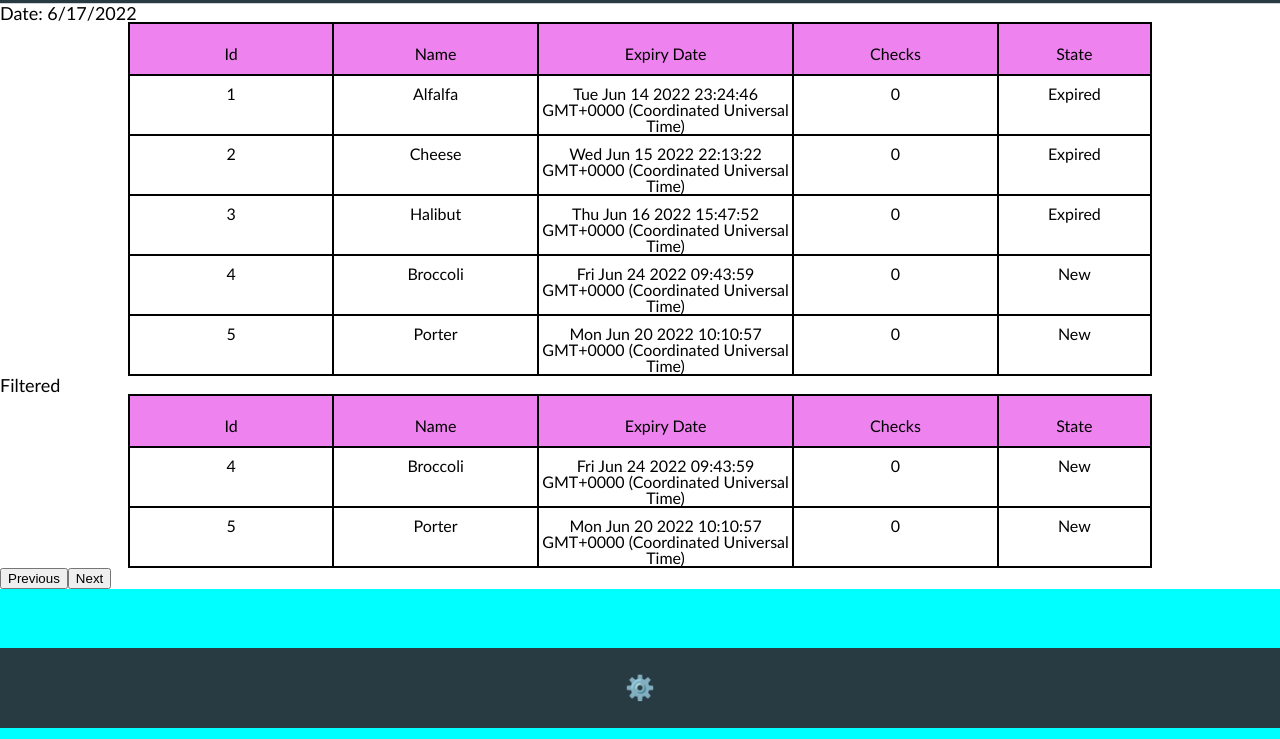
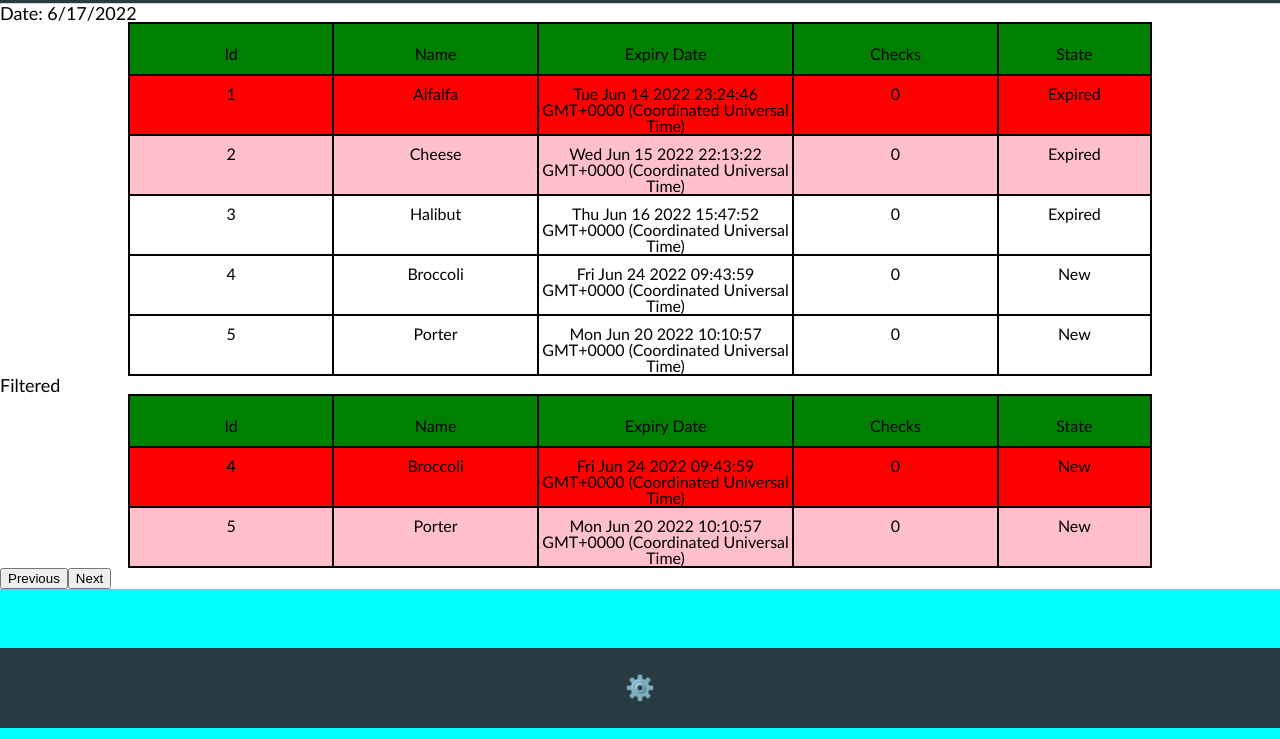
Before and after one commit to CristianoFFinotto/project-market-v2-html-css-js, a plain HTML site: page index.html in a window 1280 px wide. Shown: the part 72-811 px from the top of the page. Drawn offline with Linux system fonts and the light colour scheme.

Commit message:
add class named row-class for the style of a single row

```diff
--- a/scripts/main.mjs
+++ b/scripts/main.mjs
@@ -39,7 +39,7 @@
         shelfLife: cnf.shelfLife,
     };
 
-		 for(let i = runtime; i > 0; i--){
+    for (let i = runtime; i > 0; i--) {
         // 1) Add new items
         items.push(...fn.generateItems(cnf.newItemsPerWeek, startConfig));
         printContent(items, currentDate, i);
@@ -60,7 +60,7 @@
     let sectionContent = document.createElement("div");
     sectionContent.id = sectionId;
 
-	 if(sectionContent.id < cnf.weeksRuntime){
+    if (sectionContent.id < cnf.weeksRuntime) {
         sectionContent.classList.add("d-none");
     }
 
@@ -81,23 +81,23 @@
     let buttonNext = document.createElement("button");
     buttonNext.textContent = "Next";
     buttonNext.onclick = function() {
-		 if(sectionId - 1 > 0){
+        if (sectionId - 1 > 0) {
             let nextSection = document.getElementById(sectionId - 1);
 
             sectionContent.classList.add("d-none");
             nextSection.classList.remove("d-none")
-	 }/* Else messaggio errore  */
+        } /* Else messaggio errore  */
     }
 
     let buttonPrevious = document.createElement("button");
     buttonPrevious.textContent = "Previous";
     buttonPrevious.onclick = function() {
-		 if(sectionId + 1 <= cnf.weeksRuntime){
+        if (sectionId + 1 <= cnf.weeksRuntime) {
             let previousSection = document.getElementById(sectionId + 1);
 
             sectionContent.classList.add("d-none");
             previousSection.classList.remove("d-none");
-		 }/* Else messaggio errore */
+        } /* Else messaggio errore */
     }
 
     sectionContent.appendChild(buttonPrevious);
@@ -138,6 +138,7 @@
 
     itemArray.forEach(e => {
         let tableRowItem = document.createElement("tr");
+        tableRowItem.classList.add("row-class");
 
         let thIdElement = document.createElement("th");
         thIdElement.textContent = e.id;
--- a/styles/style.css
+++ b/styles/style.css
@@ -1,4 +1,5 @@
 /* ALL ELEMENTS STYLE */
+
 *,
 *::before,
 *::after {
@@ -8,12 +9,17 @@
 body {
     font-family: "Gill Sans", "Gill Sans MT", Calibri, "Trebuchet MS", sans-serif;
 }
+
+
 /* Class for hide element in js */
+
 .d-none {
     display: none;
 }
 
+
 /* HEADER */
+
 header {
     /* height: 20vh; */
     padding: 0.5rem 1rem;
@@ -27,9 +33,7 @@ h1 {
     font-size: 600;
     padding: 2.5% 0% 0% 0%;
     color: white;
-
 }
-
 
 h2 {
     font-size: 18px;
@@ -42,6 +46,7 @@ h2.form-heading {
     font-size: 24px;
     margin: 3%;
 }
+
 
 /* SETTING BUTTON */
 
@@ -62,10 +67,7 @@ button.setting-btn {
     margin-right: 45%;
     background-color: transparent;
     border: none;
-
 }
-
-
 
 button.setting-btn:hover {
     animation: rotation 2s infinite linear;
@@ -86,8 +88,8 @@ button.setting-btn:active {
 
 .setting-btn-open {
     visibility: hidden;
+}
 
-}
 .setting-btn-open::after {
     content: "X";
     position: fixed;
@@ -102,8 +104,6 @@ button.setting-btn:active {
     border-radius: 25%;
     background-color: #283b43;
     color: white;
-
-
 }
 
 .container {
@@ -126,6 +126,7 @@ button.setting-btn:active {
 .form-container {
     width: 45%;
 }
+
 
 /* LABEL STYLE */
 
@@ -165,12 +166,14 @@ input[type="submit"] {
 input[type="reset"] {
     left: 30%;
 }
+
 input[type="submit"] {
     right: 30%;
 }
 
 
 /* TABLE */
+
 table {
     width: 80%;
     margin-left: 10%;
@@ -178,9 +181,8 @@ table {
 }
 
 thead {
-  background-color: violet;
+    background-color: green;
     line-height: 40px;
-
 }
 
 th:nth-of-type(3) {
@@ -193,19 +195,22 @@ th {
     padding-top: 10px;
 }
 
-
 .ender {
     height: 150px;
     background-color: aqua;
 }
 
-@media screen and (min-width: 480px) {
+@media screen and (min-width: 480px) {}
 
-   }
+
 /* Small devices (landscape phones, 576px and up) */
+
+
 /* @media (min-width: 576px) {
     }
  */
+
+
 /* // Medium devices (tablets, 768px and up)
 @media (min-width: 768px) { ... }
 
@@ -217,3 +222,11 @@ th {
 
 // XX-Large devices (larger desktops, 1400px and up)
 @media (min-width: 1400px) { ... } */
+
+.row-class:nth-child(1) {
+    background-color: red;
+}
+
+.row-class:nth-child(2) {
+    background-color: pink;
+}
```
Also changed, not shown: 1 other file. Lines whose indentation alone changed are shown as unchanged.
